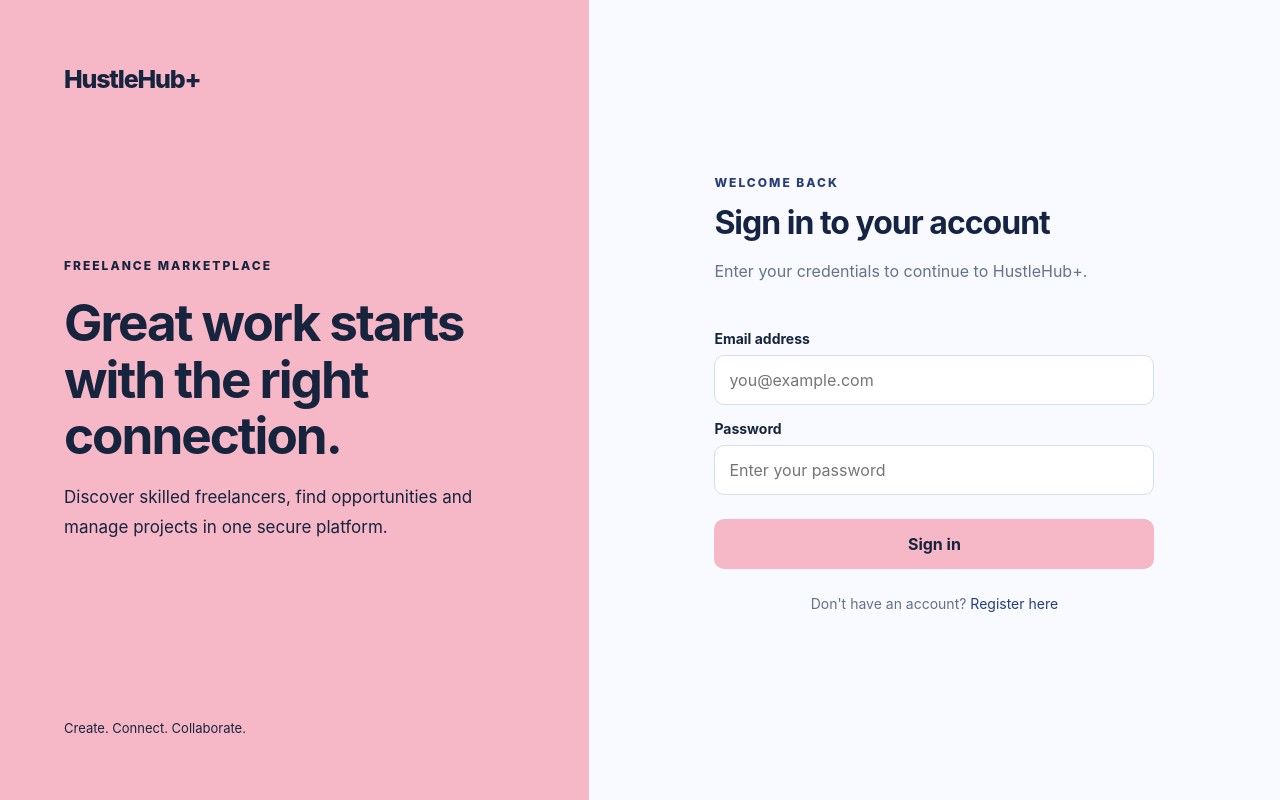
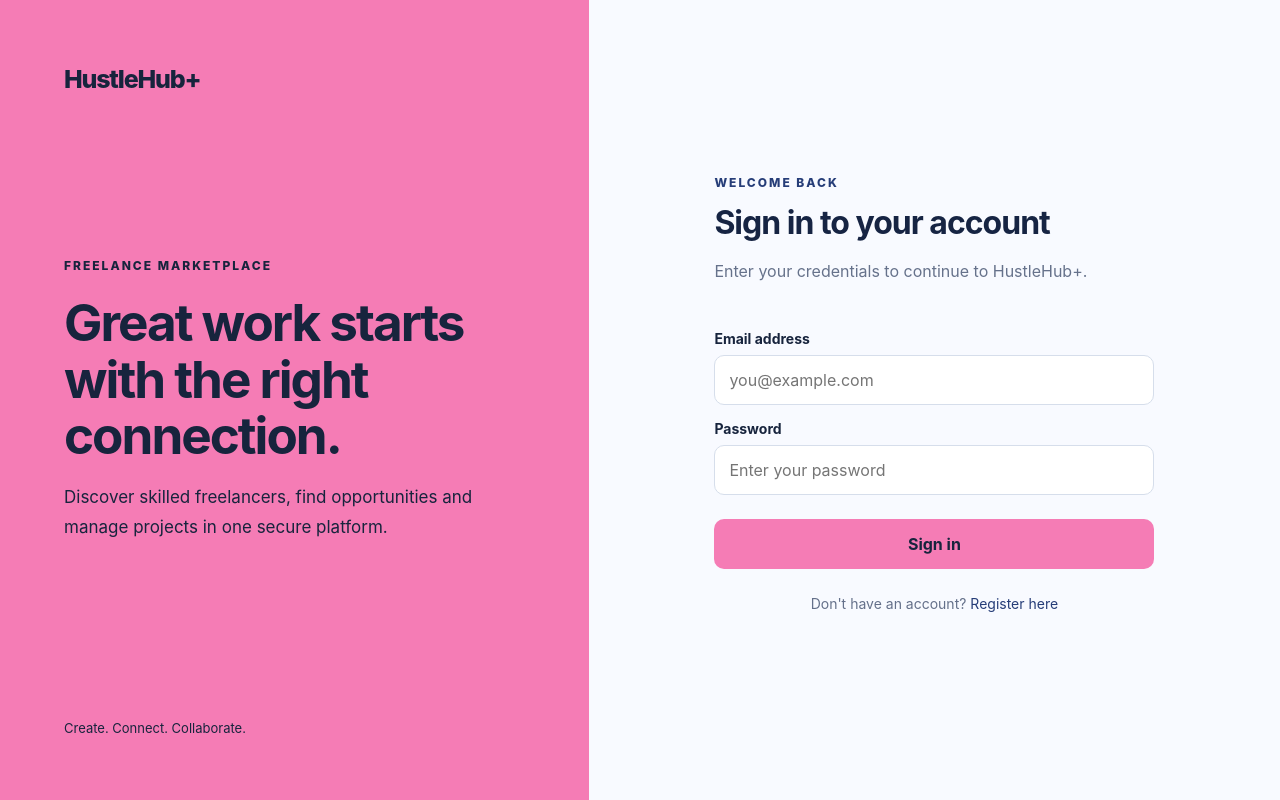
Before and after one commit to ST10294518/INSY7314-Part-2-Repo-, a React (Vite) app in the folder client/: page /login in a window 1280 px wide. Built offline with nearby package versions, Linux system fonts and the light colour scheme.

Commit message:
style: update HustleHub theme to Barbie Pink

```diff
--- a/client/src/index.css
+++ b/client/src/index.css
@@ -1,7 +1,7 @@
 /* HUSTLEHUB+ GLOBAL STYLES */
 
 :root {
-  --theme-pink: #F6B7C7;
+  --theme-pink: #F57CB5;
   --theme-text: #17243d;
 
   font-family: Inter, system-ui, "Segoe UI", Arial, sans-serif;
@@ -186,7 +186,7 @@ p {
 .filter-field input:focus,
 .filter-field select:focus {
   border-color: var(--theme-pink);
-  box-shadow: 0 0 0 3px #F6B7C755;
+  box-shadow: 0 0 0 3px #F57CB5;
 }
 
 .primary-button {
```
